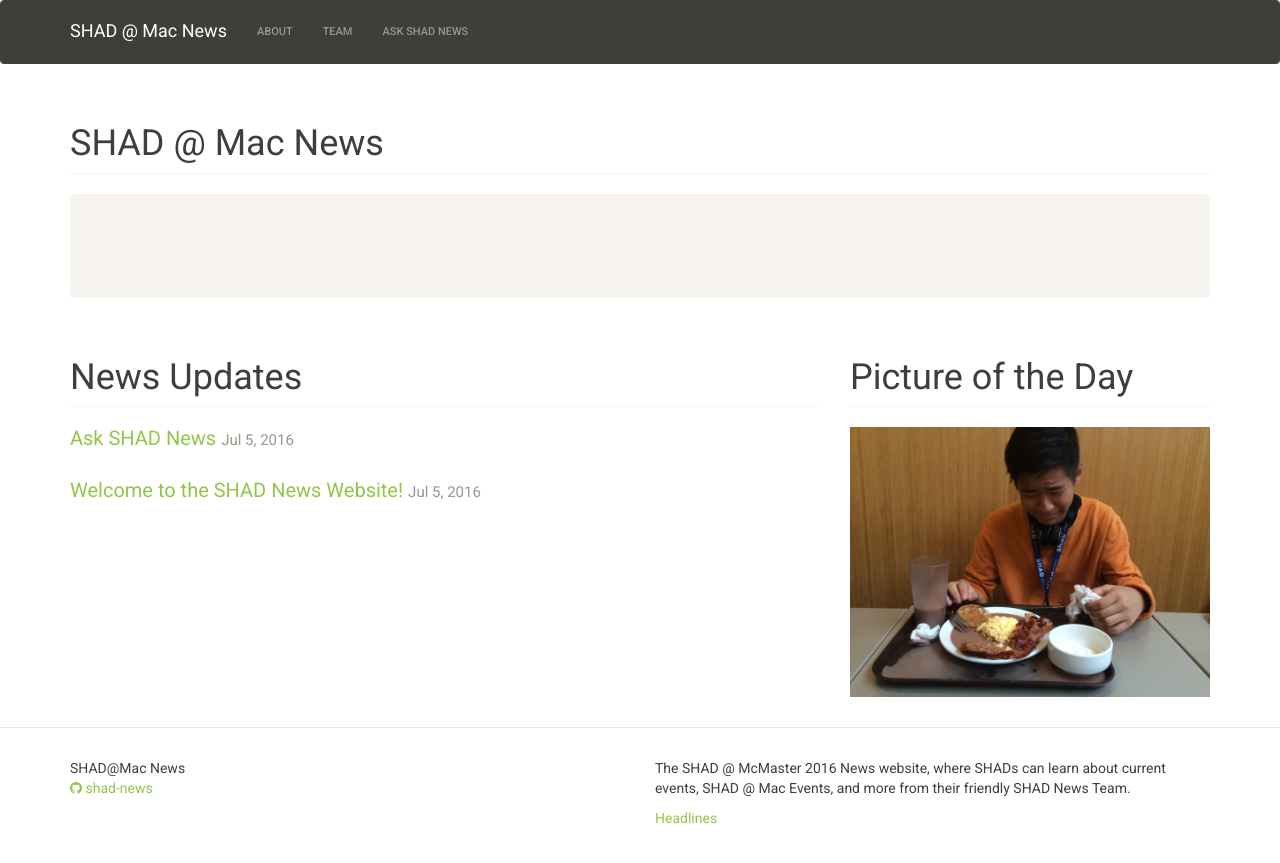
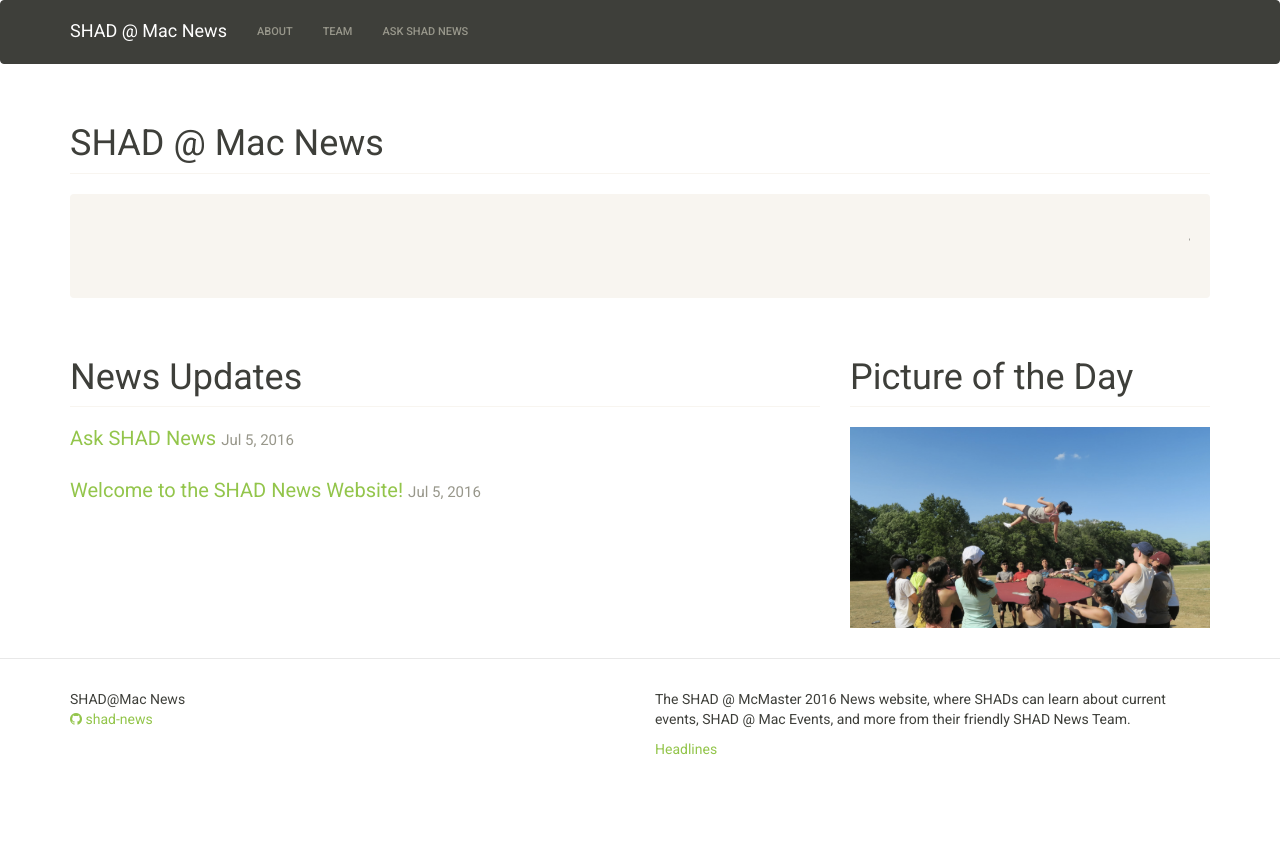
Before and after one commit to malsf21/shad-news, a Jekyll site: the page built from index.html, in a window 1280 px wide. Shown: the top 863 px of the page. Built offline with Jekyll 4.4.1, drawn with Linux system fonts in a browser that asks for light colours; the list of posts is cut into pages by our own code.

```diff
--- a/_data/headlines.yml
+++ b/_data/headlines.yml
@@ -1,24 +1,24 @@
 international1:
-  "headline" : "Body count rises in Phillippines as new president calls for murder of drug addicts and dealers alike."
+  "headline" : "Theresa May abolishes Department for Energy and Climate Change; transfers responsibility to new Department of Business, Energy, and Industrial Strategy."
   "category" : "International"
 international2:
-  "headline" : "11-year old Israa trekks across Europe to go to school safely."
+  "headline" : "Semi-truck hits crowd in Nice, France after Bastille day celebration."
   "category" : "International"
 national1:
-  "headline": "Canada will lead U.N. effort to single out Iran for human rights infractions."
+  "headline": "First Nations chiefs urge progress with the national inquiry on missing and murdered indigenous women."
   "category": "National"
 provincial1:
-  "headline" : "Ontario Announces Plans to Greatly Expand Network of Electric Car Chargers."
+  "headline" : "Premier Comments on Controversial Tenors' Performance."
   "category": "Provincial"
 local1:
-  "headline" : "Potential Hepatitis A case discovered in restaurants around the Edmonton area."
+  "headline" : "Man Killed in North York Shooting."
   "category" : "Local"
 entertainment1:
-  "headline": "Star Trek Creator's son unsure of gay Sulu character."
+  "headline": "LeBron James, Carmelo Anthony, Chris Paul and Dwyane Wade open 2016 ESPYs with powerful Black Lives Matter Message."
   "category": "Entertainment"
-technology1:
-  "headline": "Investors bet $21 million on Freshly's 3 minute meals."
-  "category": "Technology"
+sports:
+  "headline": "Von miller gets offered a 70 million dollar contract."
+  "category": "Sports"
 shad1:
   "headline": "SHAD Monthbook is looking for each McMaster SHAD graduation quotes. Please visit goo.gl/ucYn8A to fill it out!"
   "category": "SHAD@Mac"
--- a/index.html
+++ b/index.html
@@ -41,7 +41,7 @@
   </div>
   <div class="col-sm-4">
     <h1 class="page-header">Picture of the Day</h1>
-    <img src="{{site.baseurl}}/img/0714.jpg" class="img-responsive">
+    <img src="{{site.baseurl}}/img/0715.png" class="img-responsive">
     <!--
     <p>
       <blockquote>
```
Also changed, not shown: img/0715.png (added).
